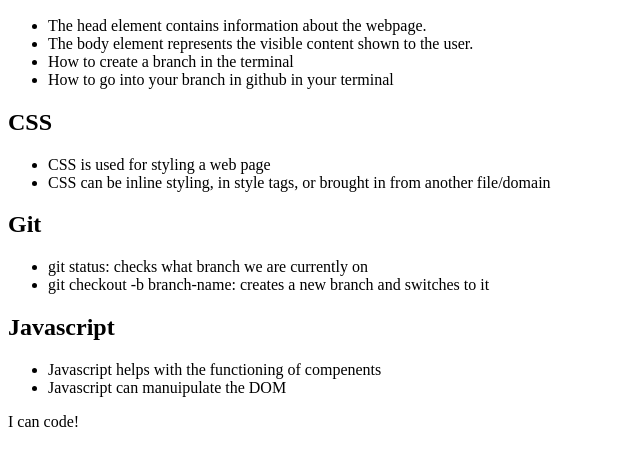
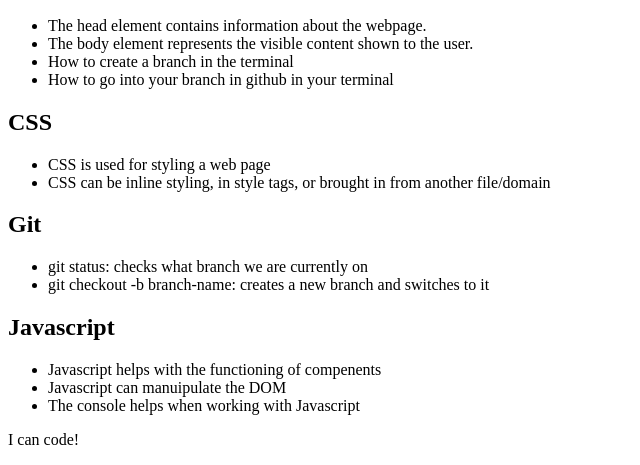
Before and after one commit to dorntrevor7/prework-study-guide, a plain HTML site: page index.html in a window 1280 px wide. Shown: the part 434-899 px from the top of the page, without its empty margins (0-640 px from the left). Drawn offline with Linux system fonts and the light colour scheme.

Commit message:
added info

```diff
--- a/index.html
+++ b/index.html
@@ -59,6 +59,7 @@
             <ul>
                 <li>Javascript helps with the functioning of compenents</li>
                 <li>Javascript can manuipulate the DOM</li>
+                <li>The console helps when working with Javascript</li>
             </ul>
         </section>
     </main>
```
